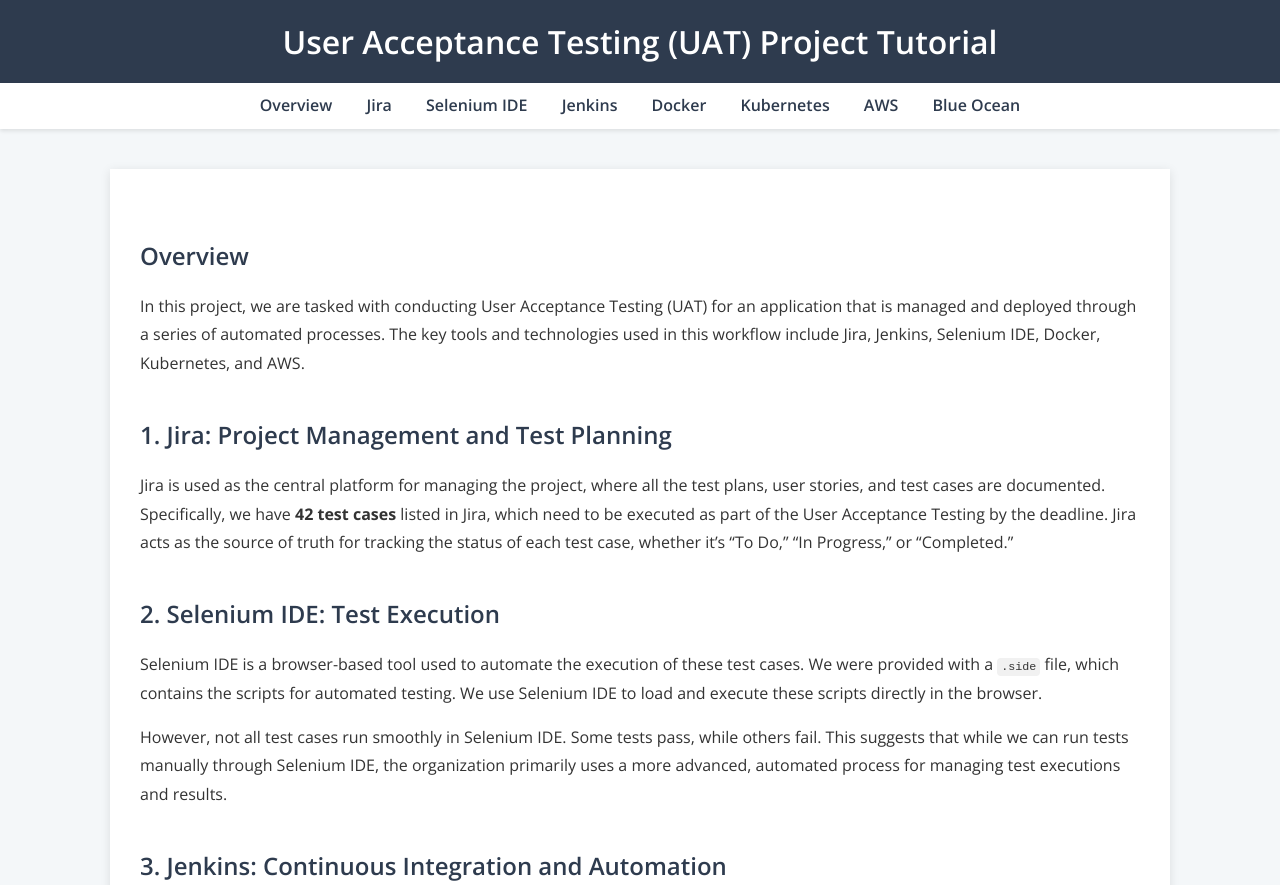
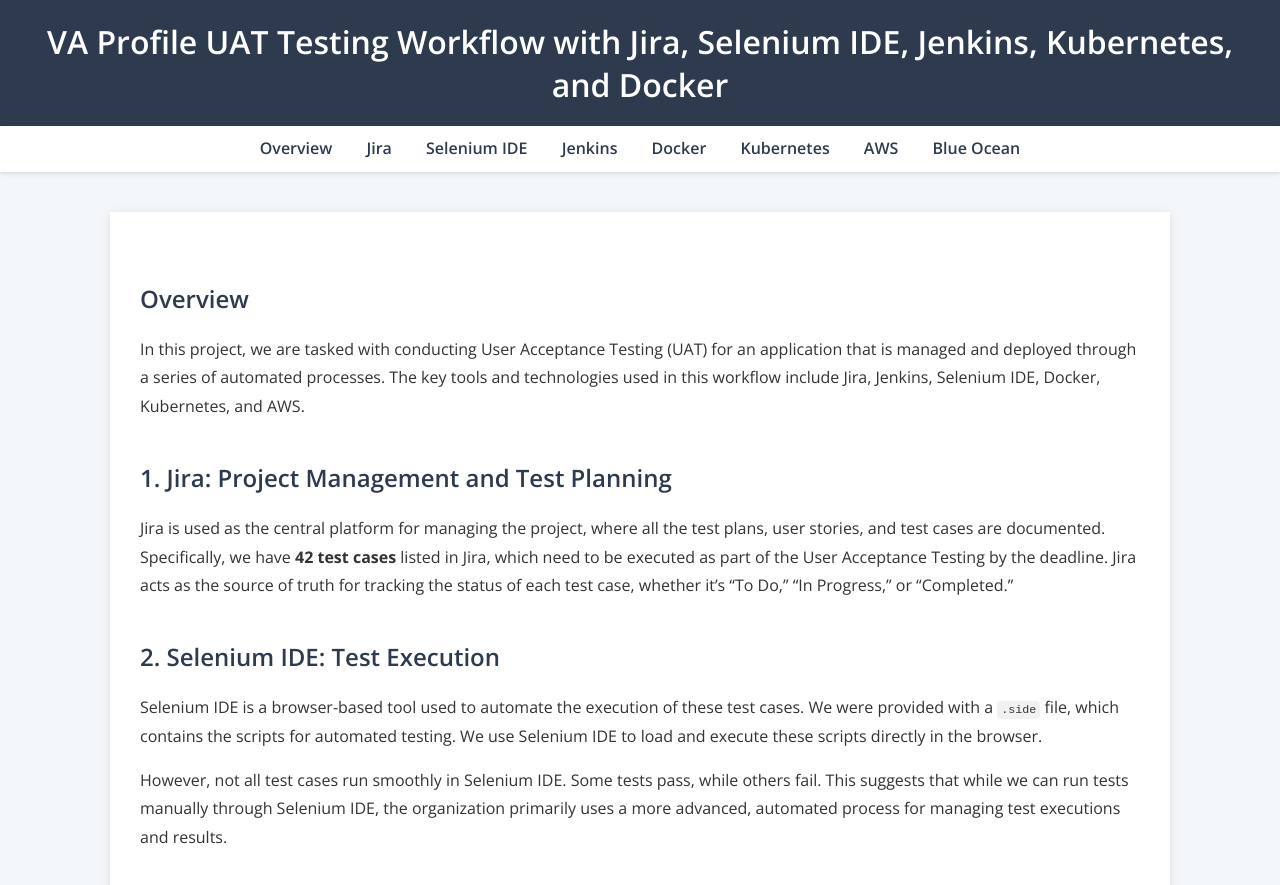
Before and after one commit to hakanovski/Jenkins-Exploration, a plain HTML site: page index.html in a window 1280 px wide. Shown: the top 885 px of the page. Drawn offline with nearby package versions, Linux system fonts and the light colour scheme.

Commit message:
Update index.html

```diff
--- a/index.html
+++ b/index.html
@@ -96,7 +96,7 @@
 <body>
 
 <header>
-    <h1>User Acceptance Testing (UAT) Project Tutorial</h1>
+    <h1>VA Profile UAT Testing Workflow with Jira, Selenium IDE, Jenkins, Kubernetes, and Docker </h1>
 </header>
 
 <nav>
```
